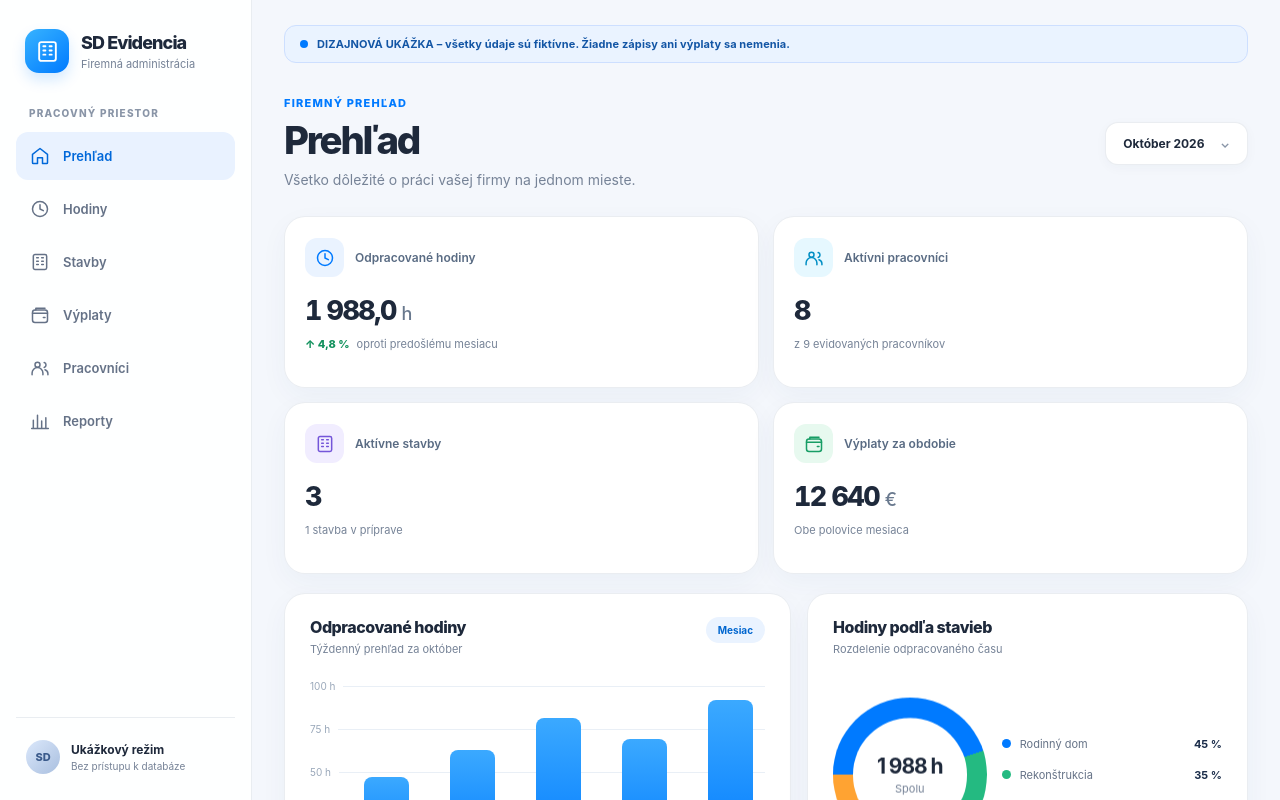
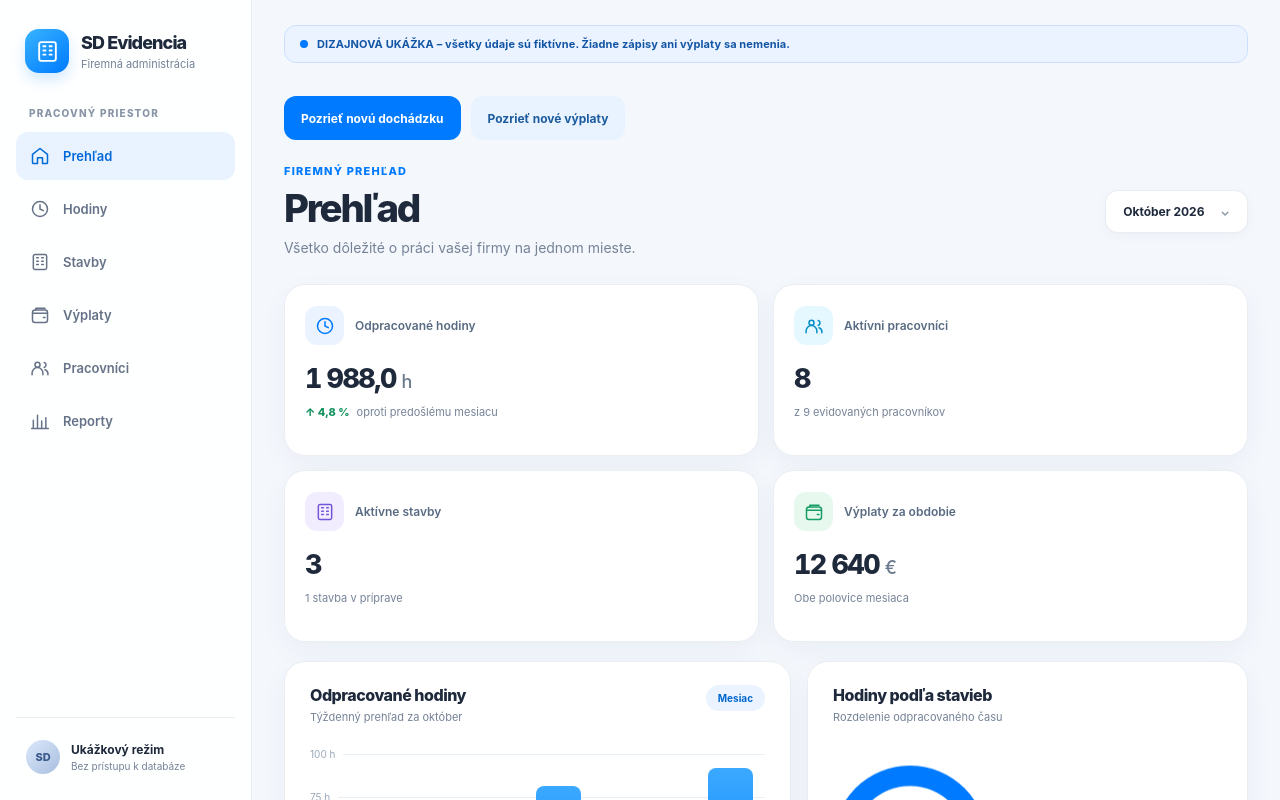
Before and after one commit to Nicolas-Jakubik/stavebna-appka, a Next.js app: page /design-preview in a window 1280 px wide. Shown: the top 800 px of the page. Built offline with nearby package versions, Linux system fonts and the light colour scheme.

Commit message:
Link synthetic attendance/payroll demos from main design preview

```diff
--- a/app/design-preview/page.tsx
+++ b/app/design-preview/page.tsx
@@ -77,6 +77,14 @@ export default function DesignPreviewPage() {
       <header className="sdp-mobile-header"><span className="sdp-logo"><Icon name="building" size={22}/></span><strong>SD Evidencia</strong><span className="sdp-small-demo">DEMO</span></header>
       <main className="sdp-main" id="prehlad">
         <div className="sdp-banner" role="status"><span className="sdp-dot"/> DIZAJNOVÁ UKÁŽKA – všetky údaje sú fiktívne. Žiadne zápisy ani výplaty sa nemenia.</div>
+        <nav aria-label="Ukážky nových obrazoviek" style={{display:"flex",gap:10,flexWrap:"wrap",marginBottom:24}}>
+          <Link href="/design-preview/dochadzka" style={{display:"inline-flex",alignItems:"center",minHeight:44,padding:"10px 17px",borderRadius:12,color:"#fff",background:"#007aff",fontWeight:750,fontSize:12}}>
+            Pozrieť novú dochádzku
+          </Link>
+          <Link href="/design-preview/vyplaty" style={{display:"inline-flex",alignItems:"center",minHeight:44,padding:"10px 17px",borderRadius:12,color:"#1c5b9e",background:"#e9f3ff",fontWeight:750,fontSize:12}}>
+            Pozrieť nové výplaty
+          </Link>
+        </nav>
         <div className="sdp-page-top">
           <div><span className="sdp-eyebrow">FIREMNÝ PREHĽAD</span><h1>Prehľad</h1><p>Všetko dôležité o práci vašej firmy na jednom mieste.</p></div>
           <span className="sdp-period">Október 2026 <span aria-hidden="true">⌄</span></span>
```
